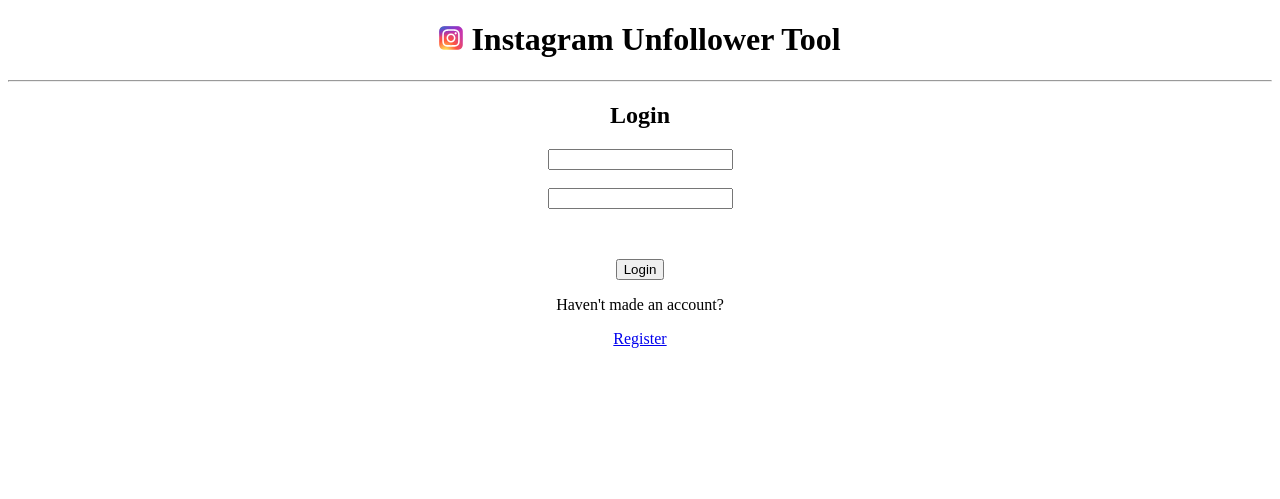
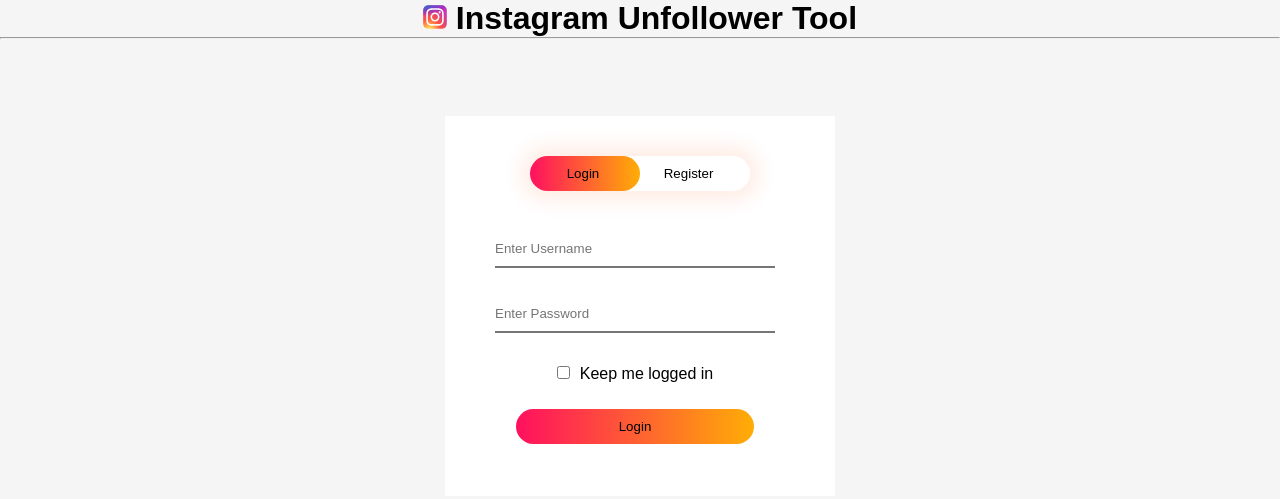
Before and after one commit to wyattmog/InstagramTool, a plain HTML site: page Frontend/index.html in a window 1280 px wide. Drawn offline with Linux system fonts and the light colour scheme.

Commit message:
Implemented interactive login/register component.

```diff
--- a/Frontend/index.html
+++ b/Frontend/index.html
@@ -5,23 +5,39 @@
     <meta name="viewport" content="width=device-width, initial-scale=1.0">
     <meta name="author" content="Wyatt Mogelson">
     <title>Login Page</title>
+    <link rel="stylesheet" href="style.css">
 </head>
 <body>
     <div style = "text-align: center;">
         <div>
-            <h1> <img src = "/images/instagram_logo.svg" width="24.004" height="24" title="instagram_logo"> Instagram Unfollower Tool </h1>
+            <h1 class = "font"> <img src = "/images/instagram_logo.svg" width="24.004" height="24" title="instagram_logo"> Instagram Unfollower Tool </h1>
         </div>
         <hr>
-        <div>
+        <div class = "form-box">
+            <div class = "button-box">
+                <div id="switch-btn"></div>
+                <button class = "toggle-btn" id = "to-login" onclick="toLogin()">Login</button>
+                <button class =  "toggle-btn" id = "to-register" onclick="toRegister()">Register</button>
+        </div>
+        <!-- <div>
             <h2>Login</h2>
-        </div>
-        <form>
-            <input type ="text" id = "username">
+        </div> -->
+        <form id = "login-screen" class="input-group">
+            <input class = "input-field", type ="text" id = "username" placeholder="Enter Username">
             <br><br>
-            <input type ="text" id = "password">
-            <p id = "message"><br></p>
-            <button id = "login">Login</button>
-            <p>Haven't made an account?</p><a href="views/register.html">Register</a>
+            <input class = "input-field" type ="text" id = "password" placeholder="Enter Password">
+            <p class = "font" id = "message"><br></p>
+            <input type="checkbox" class="check-box"><span>Keep me logged in</span>
+            <button class = "login-btn" id = "login">Login</button>
+            <!-- <p>Haven't made an account?</p><a href="views/register.html">Register</a> -->
+        </form>
+        <form id = "register-screen" class="input-group">
+            <input class = "input-field", type ="text" id = "username" placeholder="Enter New Username">
+            <br><br>
+            <input class = "input-field" type ="text" id = "password" placeholder="Enter New Password">
+            <p class = "font" id = "message"><br></p>
+            <input type="checkbox" class="check-box"><span>I agree to the terms & conditions</span>
+            <button class = "login-btn" id = "register">Register</button>
         </form>
         <script>
             const loginBtn = document.getElementById("login")
@@ -31,9 +47,26 @@
 
             loginBtn.addEventListener('click', login)
 
+            var login_screen = document.getElementById("login-screen")
+            var register_screen = document.getElementById("register-screen")
+            var switchBtn = document.getElementById("switch-btn")
+            function toRegister(){
+                login_screen.style.left = "-400px"
+                register_screen.style.left = "50px"
+                switchBtn.style.left = "110px"
+            }
+            function toLogin(){
+                login_screen.style.left = "50px"
+                register_screen.style.left = "450px"
+                switchBtn.style.left = "0px"
+            }
             async function login(e) {
                 e.preventDefault()
                 const formData = new FormData()
+                if (!username.value || !password.value) {
+                    document.getElementById("message").textContent = "Incorrect username or password"
+                    return;
+                }
                 formData.append("password", password.value)
                 formData.append("username", username.value)
                 const res = await fetch(baseUrl + '/login', {
--- /dev/null
+++ b/Frontend/style.css
@@ -0,0 +1,84 @@
+*{
+    margin:0;
+    padding:0;
+    font-family: "Baskerville", sans-serif;
+}
+body{
+    background-color:whitesmoke;
+}
+.hero{
+    height: 100%;
+    width: 100%;
+}
+.form-box{
+    overflow:hidden;
+    width: 380px;
+    height: 370px;
+    position: relative;
+    margin: 6% auto;
+    background: #fff;
+    padding: 5px;
+}
+.button-box{
+    width:220px;
+    margin:35px auto;
+    position: relative;
+    box-shadow: 0 0 20px 9px #ff61241f;
+    border-radius: 30px;
+}
+.toggle-btn{
+    padding: 10px 30px;
+    cursor: pointer;
+    background: transparent;
+    border: 0;
+    outline: none;
+    position: relative;
+}
+#switch-btn{
+    top:0;
+    left:0;
+    position:absolute;
+    width: 110px;
+    height: 100%;
+    background: linear-gradient(to right, #ff105f, #ffad06);
+    border-radius: 30px;
+    transition: .5s;
+
+}
+.input-group{
+    top:110px;
+    position:absolute;
+    width:280px;
+    transition: .5s;
+}
+.input-field{
+    width:100%;
+    padding: 10px 0;
+    margin: 5px 0;
+    border-left: 0;
+    border-right: 0;
+    border-top: 0;
+    border-bottom: 1 solid #999;
+    outline:none;
+    background:transparent;
+}
+.login-btn{
+    width: 85%;
+    padding: 10px 30px;
+    cursor: pointer;
+    display: block;
+    margin: auto;
+    background: linear-gradient(to right, #ff105f, #ffad06);
+    border:0;
+    outline:none;
+    border-radius:30px;
+}
+.check-box{
+    margin: 10px 10px 30px 0;
+}
+#login-screen{
+    left:50px;
+}
+#register-screen{
+    left:450px;
+}
```
Also changed, not shown: Frontend/views/main.html (+1 -0 lines), Frontend/views/register.html (+1 -0 lines).
